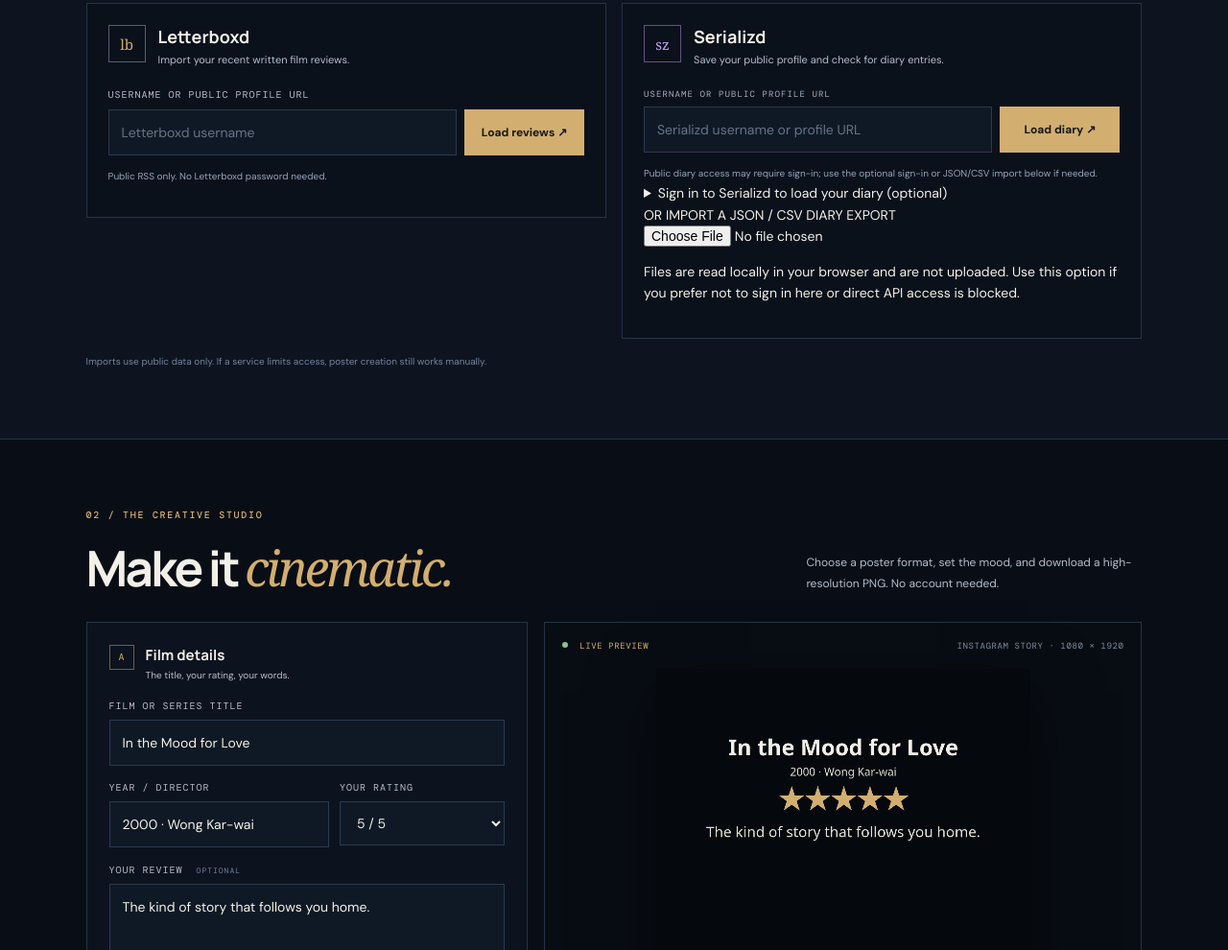
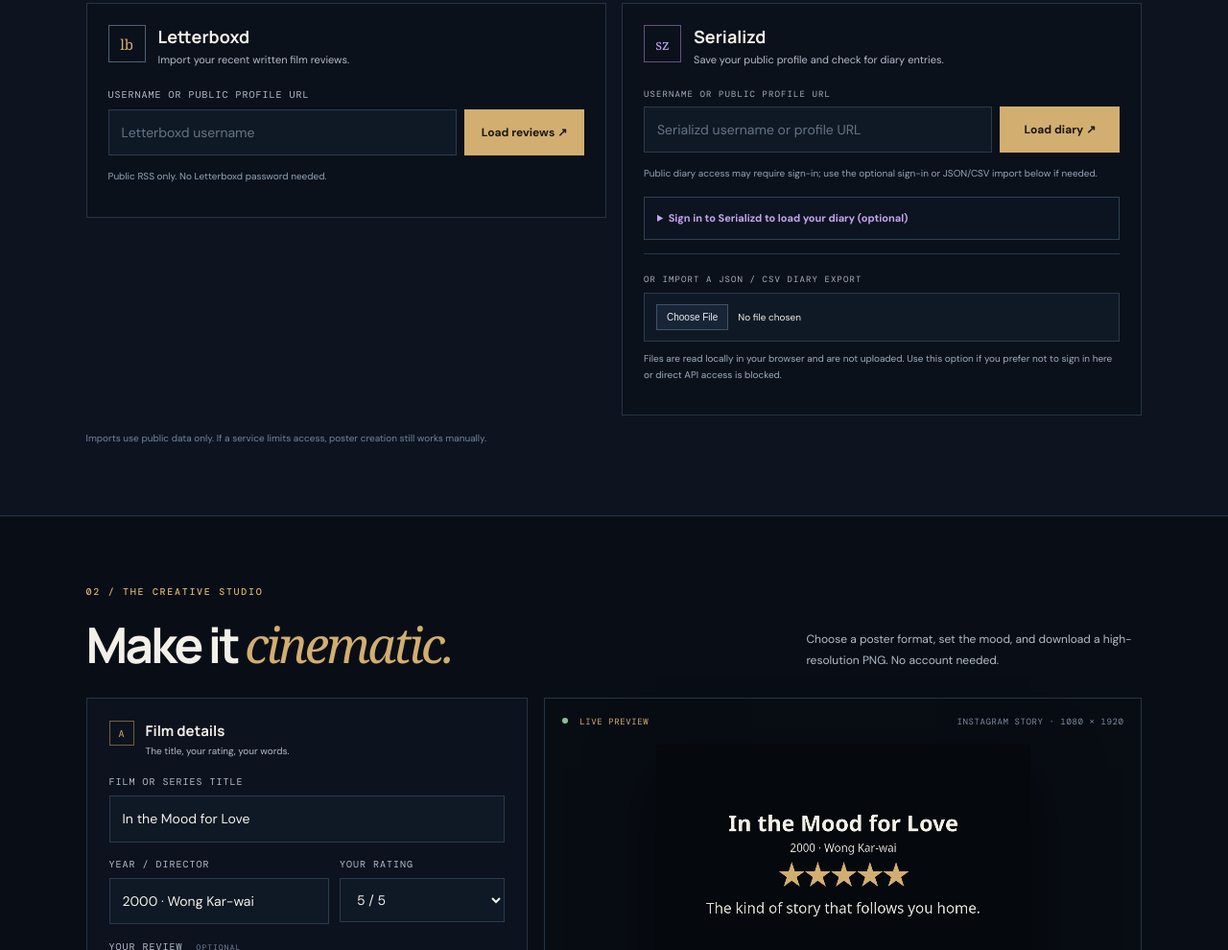
Before and after one commit to Dostovinchi/reelnote-review-cards, a website: page index.html in a window 1280 px wide. Shown: the part 875-1865 px from the top of the page at 96% size. Drawn offline with nearby package versions, Linux system fonts and the light colour scheme.

Commit message:
Style Serializd sign-in and local export import controls

```diff
--- a/styles.css
+++ b/styles.css
@@ -213,3 +213,17 @@
 #themeSwatches .swatch{background-size:cover;transition:transform .18s,border-color .18s}
 #themeSwatches label:hover .swatch{transform:translateY(-1px)}
 #themeSwatches label b{text-transform:capitalize}
+
+
+/* Serializd authenticated import + local file fallback */
+.serializd-auth{margin-top:15px;border:1px solid #304055;padding:12px 13px;background:#0b1420}
+.serializd-auth>summary{cursor:pointer;color:#c6a5ee;font-size:11px;font-weight:700;line-height:1.7}
+.serializd-auth>p,.serializd-file-import>p{font-size:10px;line-height:1.7;color:#9eacbf;margin:9px 0}
+.serializd-auth-form{display:grid;gap:7px}
+.serializd-auth-form>label,.serializd-file-import>label{display:block;margin:8px 0 0;color:#a6b1bf;font:9px var(--mono);letter-spacing:1.1px}
+.serializd-auth-form>input,.serializd-file-import>input[type=file]{width:100%;min-width:0;background:#0f1925;border:1px solid #2b3a4d;color:var(--ink);padding:11px 12px;border-radius:0;outline:none;font:12px var(--sans)}
+.serializd-auth-form>input:focus{border-color:#c6a5ee}
+.serializd-auth-form .button{width:100%;margin-top:6px;white-space:normal}
+.serializd-file-import{margin-top:14px;padding-top:12px;border-top:1px solid #263648}
+.serializd-file-import>input[type=file]{margin-top:8px;font-size:10px}
+.serializd-file-import>input[type=file]::file-selector-button{margin-right:10px;padding:7px 10px;border:1px solid #40516a;background:#172536;color:#e7edf7;cursor:pointer}
```
